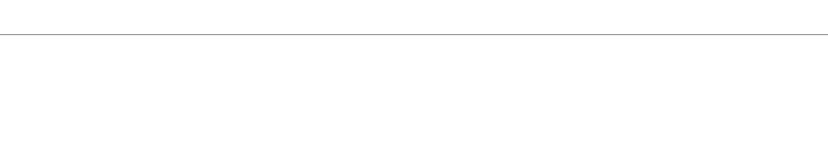
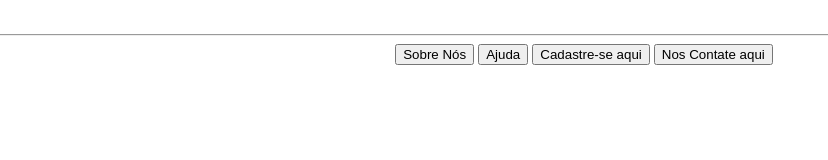
Before and after one commit to majuzconto/projetosenai, a plain HTML site: page SQGhome.html in a window 1280 px wide. Shown: the full height of the page, 56-884 px from the left. Drawn offline with Linux system fonts and the light colour scheme.

Commit message:
Mais mudanças no site para mais HTMLs

```diff
--- a/SQGhome.html
+++ b/SQGhome.html
@@ -10,7 +10,13 @@
         <img src="c:\Users\Aluno2\Pictures\images.png" alt="logo" width="7%">
     </header>
     <hr>
-
-
+    <div>
+        <article align="center">
+            <a href="Siteqgsobre.html"><button>Sobre Nós</button></a>
+            <a href="siteqghelp.html"><button>Ajuda</button></a>
+            <a href="siteqgcadastro.html"><button>Cadastre-se aqui</button></a>
+            <a href="siteqgcontato.html"><button>Nos Contate aqui</button></a>
+        </article>
+    </div>
 </body>
 </html>
--- a/siteqgcontato.css
+++ b/siteqgcontato.css
@@ -1,5 +1,5 @@
 head{
-    align: items left
+    box-align: items left
 
 }
 button
```
